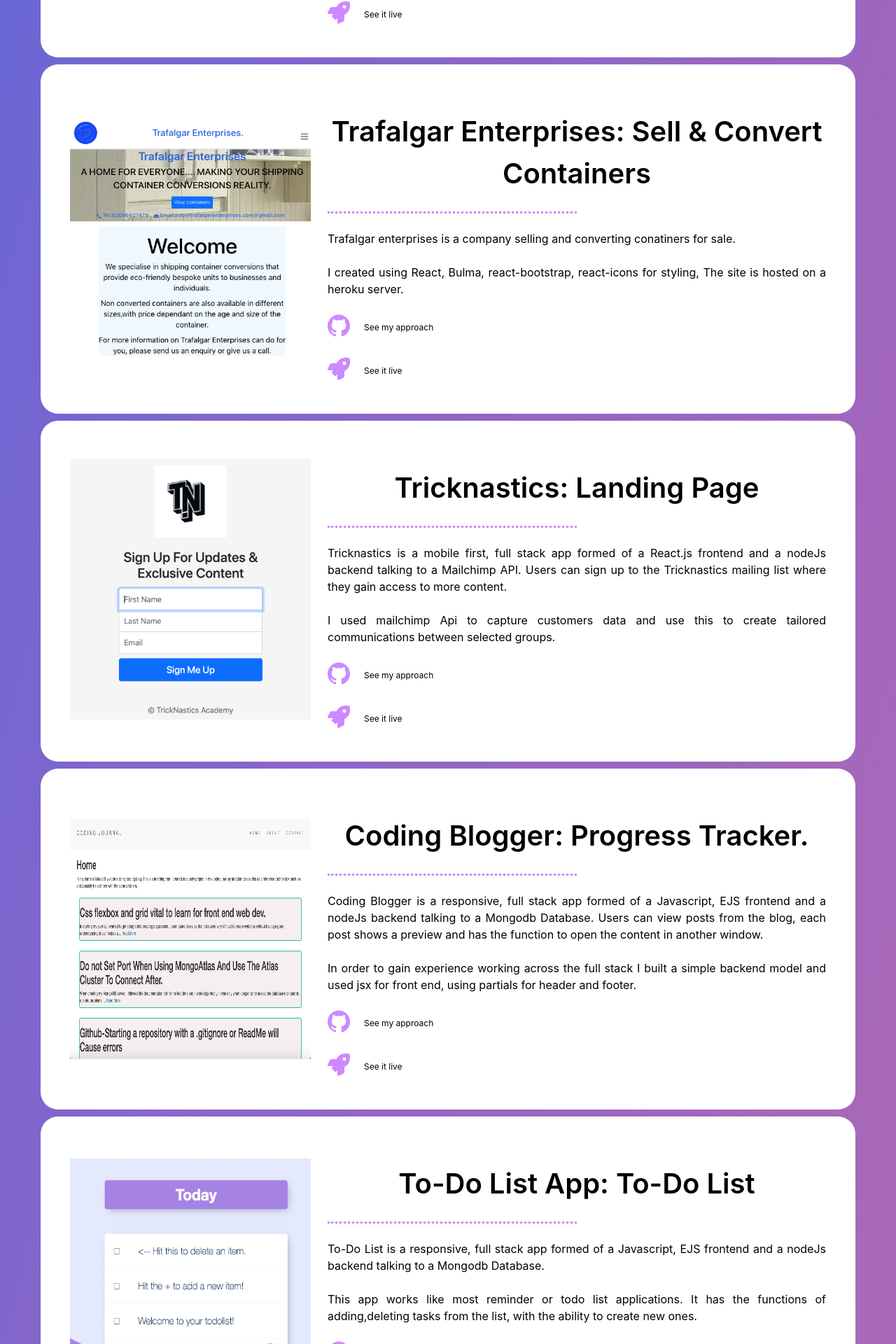
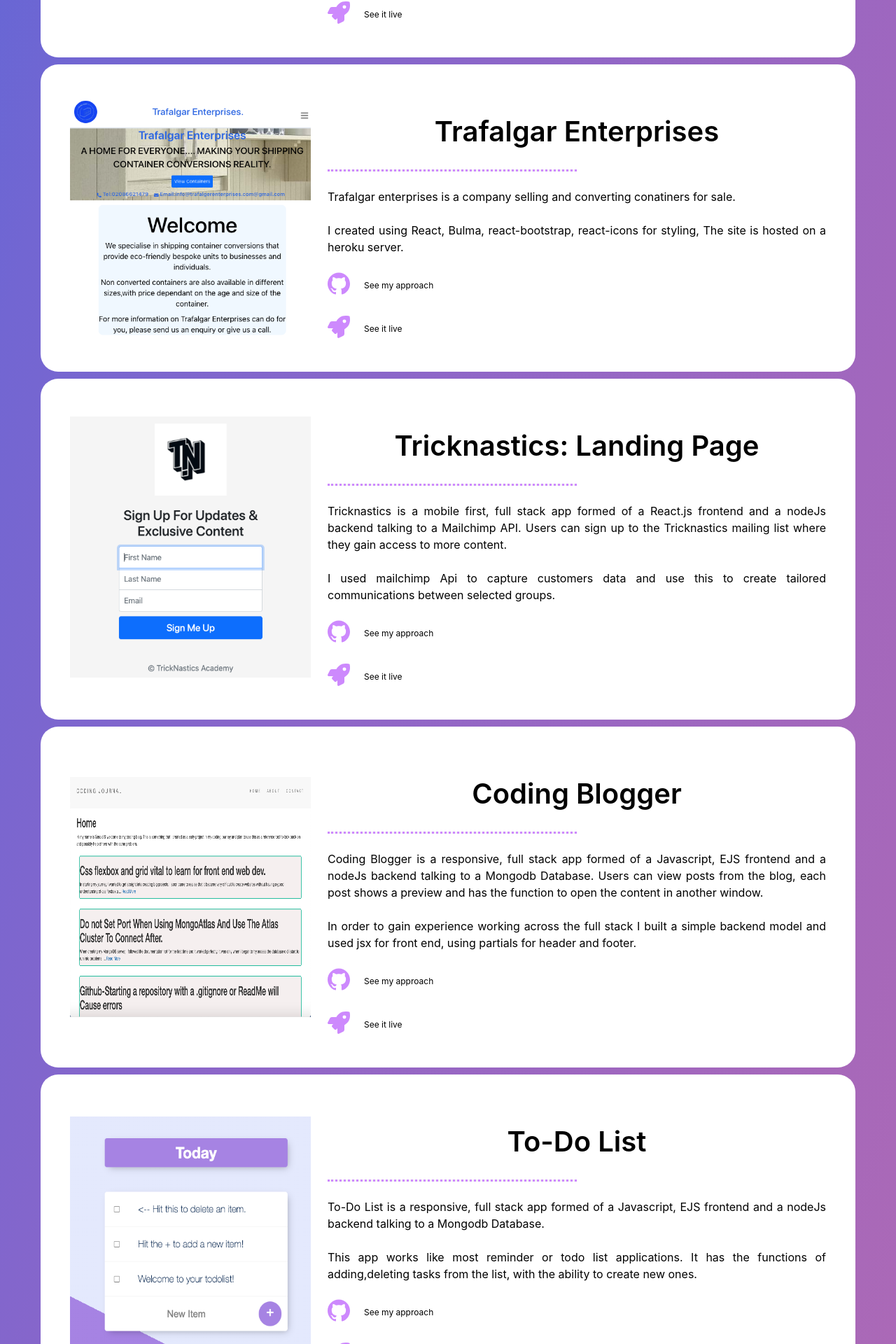
Before and after one commit to geraldc118/Portfolio, a React (Create React App) app: page / in a window 1280 px wide. Shown: the part 1810-3730 px from the top of the page at 70% size. Built offline with nearby package versions, Linux system fonts and the light colour scheme.

Commit message:
Changed project names

```diff
--- a/src/Components/About.js
+++ b/src/Components/About.js
@@ -1,10 +1,10 @@
 import React from 'react'
-import { useState } from 'react'
-import Interests from './Interests'
+// import { useState } from 'react'
+// import Interests from './Interests'
 import '../css/About.css'
 
 export default function About() {
-  const [interests, showInterests] = useState(false)
+  // const [interests, showInterests] = useState(false)
 
   return <section id="about" className="section">
     <div /*about section container*/>
@@ -31,9 +31,9 @@
       {/* <div className="has-text-centered mt-3">
         <button onClick={() => showInterests(!interests)} className="button has-text-white mb-4" >Tell me more</button>
       </div> */}
-      <div style={{ display: interests ? '' : 'none' }} >
+      {/* <div style={{ display: interests ? '' : 'none' }} >
         <Interests />
-      </div>
+      </div> */}
     </div>
   </section>
 }
--- a/src/Components/Projects.js
+++ b/src/Components/Projects.js
@@ -52,7 +52,7 @@
       </figure>
       </div>
       <div className="column card-content is-two-thirds has-text-justified projectSpiel">
-        <h2 className="projectsTitle ">Trafalgar Enterprises: Sell & Convert Containers</h2>
+        <h2 className="projectsTitle ">Trafalgar Enterprises</h2>
         <hr className="projectRule" />
         <p>Trafalgar enterprises is a company selling and converting conatiners for sale.</p>
         <br />
@@ -112,7 +112,7 @@
         </figure>
       </div>
       <div className="column card-content is-two-thirds has-text-justified projectSpiel">
-        <h2 className="projectsTitle ">Coding Blogger: Progress Tracker.</h2>
+        <h2 className="projectsTitle ">Coding Blogger</h2>
         <hr className="projectRule" />
         <p>Coding Blogger is a responsive, full stack app formed of a Javascript, EJS frontend and a nodeJs backend talking to a Mongodb Database. Users can view posts from the blog, each post shows a preview and has the function to open the content in another window.</p>
         <br />
@@ -143,7 +143,7 @@
       </figure>
       </div>
       <div className="column card-content is-two-thirds has-text-justified projectSpiel">
-        <h2 className="projectsTitle ">To-Do List App: To-Do List</h2>
+        <h2 className="projectsTitle ">To-Do List</h2>
         <hr className="projectRule" />
         <p>To-Do List is a responsive, full stack app formed of a Javascript, EJS frontend and a nodeJs backend talking to a Mongodb Database. </p>
         <br />
--- a/src/css/Projects.css
+++ b/src/css/Projects.css
@@ -12,7 +12,8 @@
 }
 
 .codingBloggerImage{
-  height: 350px;
+  height: 100%;
+  width: 100%;
 }
 
 .toDoListImage{
@@ -21,8 +22,8 @@
 }
 
 .trafalgar_img{
-  height: 400px;
-  width: 400px;
+  height: 100%;
+  width: 100%;
 }
 
 .aristoski{
```
